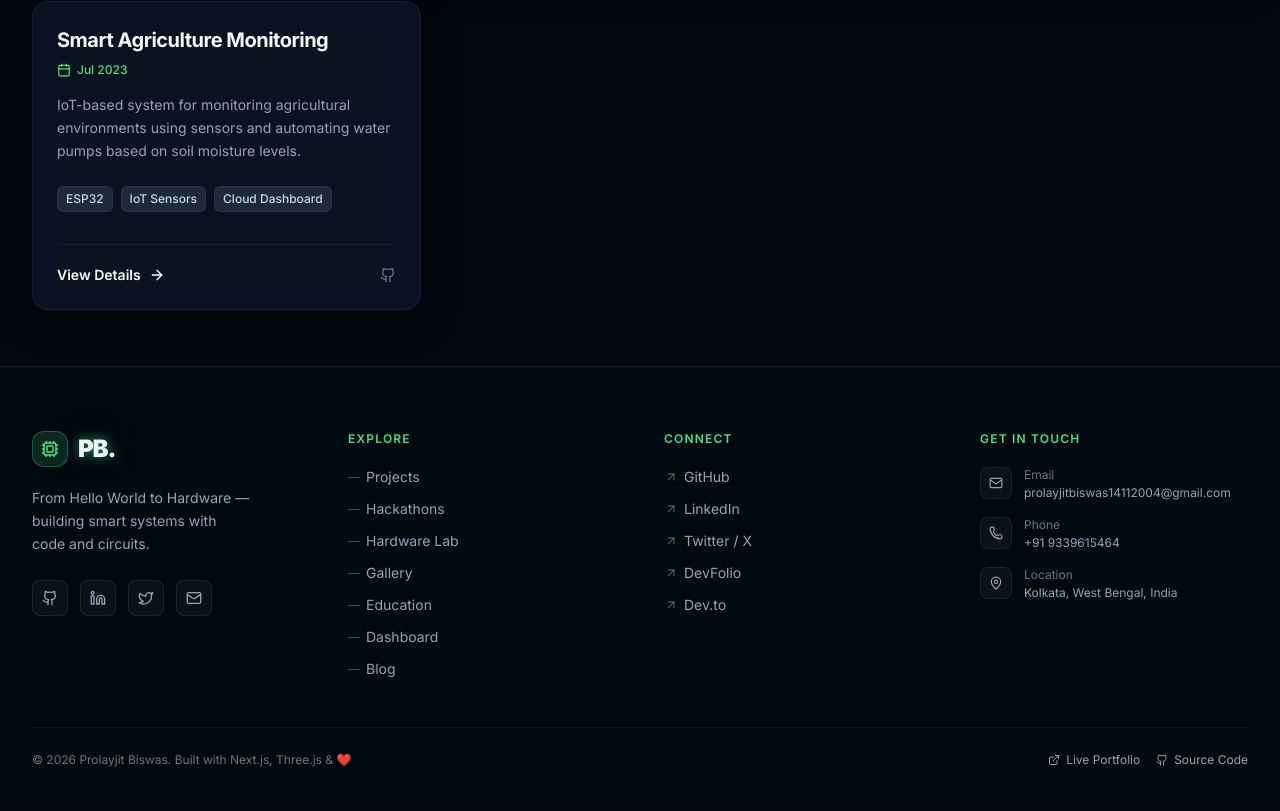
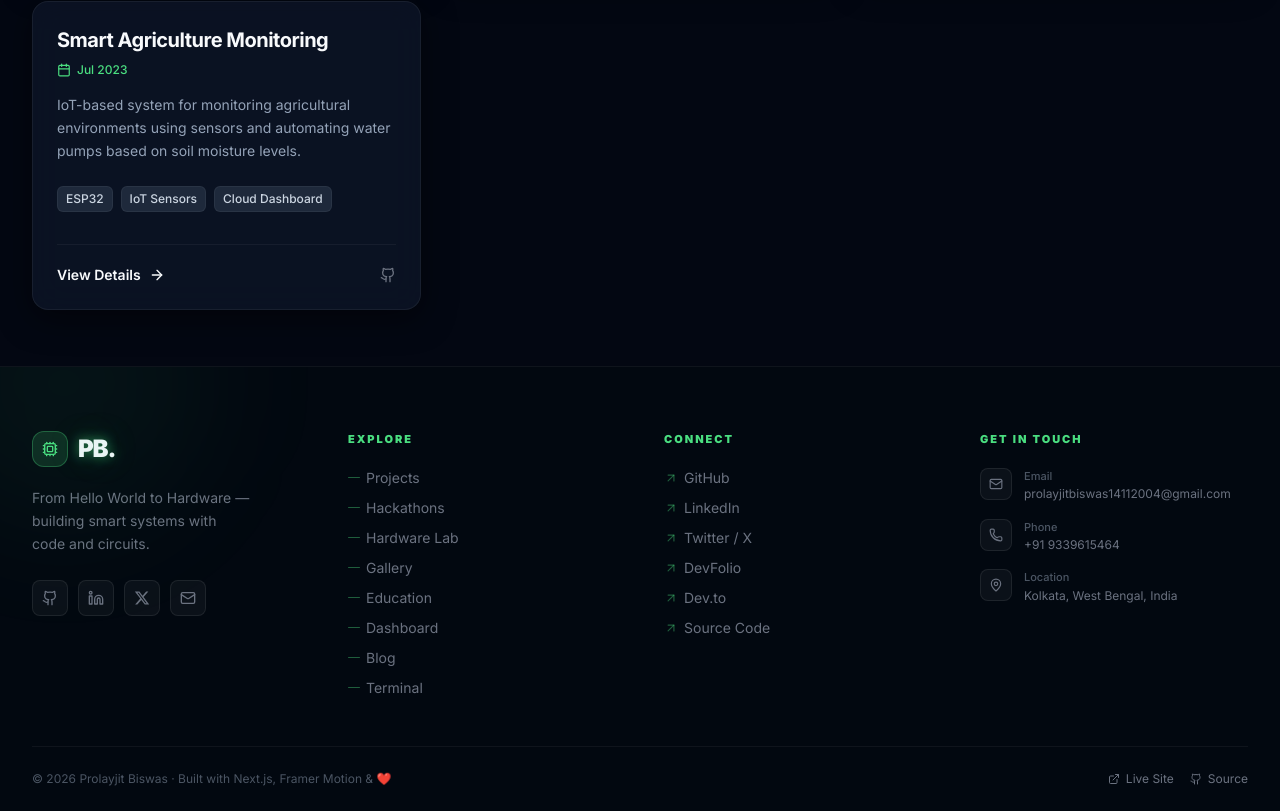
Before and after one commit to Prolayjit-B14/prolayjit-biswas, a Next.js app: page /projects in a window 1280 px wide. Shown: the part 1733-2544 px from the top of the page. Built offline with nearby package versions, Linux system fonts and the light colour scheme.

Commit message:
feat: all pages PageHero, footer FaXTwitter branding, dashboard/hardware/terminal pages, skills 5-row marquee

```diff
--- a/src/app/dashboard/page.tsx
+++ b/src/app/dashboard/page.tsx
@@ -1,8 +1,9 @@
 import { Container } from "@/components/layout/Container";
+import { PageHero } from "@/components/layout/PageHero";
 import { GithubStats } from "@/components/dashboard/GithubStats";
 import { RepoCards } from "@/components/dashboard/RepoCards";
 import { getGithubData } from "@/lib/github";
-import { Github, LayoutDashboard, ExternalLink } from "lucide-react";
+import { Github, ExternalLink } from "lucide-react";
 
 export const metadata = {
     title: "Dashboard | Prolayjit Biswas",
@@ -16,47 +17,34 @@ export default async function DashboardPage() {
 
     return (
         <div className="min-h-screen bg-[#030712]">
-            {/* Page Header */}
-            <div className="border-b border-white/5 bg-[#030712]/80 backdrop-blur-lg">
-                <Container>
-                    <div className="flex flex-col gap-2 py-16 pt-28">
-                        <div className="inline-flex items-center gap-2 rounded-full border border-primary/30 bg-primary/10 px-4 py-1.5 text-xs font-semibold text-primary w-fit tracking-widest uppercase mb-4">
-                            <span className="relative flex h-2 w-2">
-                                <span className="animate-ping absolute inline-flex h-full w-full rounded-full bg-primary opacity-75" />
-                                <span className="relative inline-flex h-2 w-2 rounded-full bg-primary" />
-                            </span>
-                            Live Sync · GitHub API
-                        </div>
-                        <h1 className="flex items-center gap-4 text-4xl md:text-6xl font-black tracking-tight text-glow">
-                            <LayoutDashboard className="h-9 w-9 text-primary" />
-                            Developer Dashboard
-                        </h1>
-                        <p className="text-lg text-[#6b7280] max-w-xl mt-2">
-                            Real-time analytics and repository activity fetched directly from GitHub.
-                        </p>
+            <PageHero
+                badge="Live Sync · GitHub API"
+                badgeIconName="LayoutDashboard"
+                title="Developer Dashboard"
+                description="Real-time analytics and repository activity — fetched live from the GitHub API with ISR revalidation every hour."
+                accentColor="primary"
+            >
                 {user && (
                     <a
                         href={user.html_url}
-                                target="_blank"
-                                rel="noreferrer"
-                                className="inline-flex items-center gap-2 text-sm text-primary hover:underline mt-2 w-fit"
+                        target="_blank" rel="noreferrer"
+                        className="inline-flex items-center gap-2 text-sm text-primary hover:text-green-400 transition-colors font-medium"
                     >
                         <Github className="h-4 w-4" />
                         @{user.login}
                         <ExternalLink className="h-3 w-3" />
                     </a>
                 )}
-                    </div>
-                </Container>
-            </div>
+            </PageHero>
 
-            {/* Stats Section */}
             <Container>
-                <div className="py-16 space-y-16">
+                <div className="py-14 space-y-16">
                     <section>
                         <div className="flex items-center gap-3 mb-8">
-                            <Github className="h-6 w-6 text-[#f8fafc]" />
-                            <h2 className="text-2xl font-bold text-[#f8fafc]">GitHub Analytics</h2>
+                            <div className="h-0.5 w-8 bg-gradient-to-r from-primary to-transparent rounded-full" />
+                            <h2 className="text-xl font-bold text-[#f8fafc] flex items-center gap-2">
+                                <Github className="h-5 w-5 text-[#f8fafc]" /> GitHub Analytics
+                            </h2>
                         </div>
                         <GithubStats user={user} />
                     </section>
--- a/src/app/terminal/page.tsx
+++ b/src/app/terminal/page.tsx
@@ -1,6 +1,6 @@
 import { Container } from "@/components/layout/Container";
+import { PageHero } from "@/components/layout/PageHero";
 import { Terminal } from "@/components/terminal/Terminal";
-import { Terminal as TermIcon } from "lucide-react";
 
 export const metadata = {
     title: "Terminal | Prolayjit Biswas",
@@ -9,19 +9,19 @@ export const metadata = {
 
 export default function TerminalPage() {
     return (
-        <div className="relative py-24 bg-background min-h-screen flex items-center justify-center">
+        <div className="relative bg-[#030712] min-h-screen">
+            <PageHero
+                badge="CLI · Interactive Shell"
+                badgeIconName="TerminalIcon"
+                title="System Terminal"
+                description='Type commands to explore my portfolio environment. Try "help" to see what&#39;s available — projects, skills, contact, and more.'
+                accentColor="primary"
+                align="center"
+            />
             <Container>
-                <div className="mb-12 text-center">
-                    <h1 className="flex items-center justify-center gap-4 text-4xl md:text-5xl font-black tracking-tight mb-4 text-glow mx-auto">
-                        <TermIcon className="h-8 w-8 text-primary" />
-                        System Terminal
-                    </h1>
-                    <p className="text-muted-foreground">
-                        Execute commands to explore my digital portfolio environment.
-                    </p>
+                <div className="py-10 max-w-4xl mx-auto">
+                    <Terminal />
                 </div>
-
-                <Terminal />
             </Container>
         </div>
     );
--- a/src/components/layout/Footer.tsx
+++ b/src/components/layout/Footer.tsx
@@ -3,66 +3,69 @@
 import Link from "next/link";
 import { Container } from "./Container";
 import {
-    Github, Linkedin, Twitter, Mail, MapPin,
-    Phone, ExternalLink, Cpu, ArrowUpRight,
+    Github, Linkedin, Mail, MapPin, Phone, ExternalLink, Cpu, ArrowUpRight,
 } from "lucide-react";
+import { FaXTwitter } from "react-icons/fa6";
 
 const LINKS = {
     explore: [
-        { href: "/projects", label: "Projects" },
+        { href: "/projects",   label: "Projects" },
         { href: "/hackathons", label: "Hackathons" },
-        { href: "/hardware", label: "Hardware Lab" },
-        { href: "/gallery", label: "Gallery" },
-        { href: "/education", label: "Education" },
-        { href: "/dashboard", label: "Dashboard" },
-        { href: "/blog", label: "Blog" },
+        { href: "/hardware",   label: "Hardware Lab" },
+        { href: "/gallery",    label: "Gallery" },
+        { href: "/education",  label: "Education" },
+        { href: "/dashboard",  label: "Dashboard" },
+        { href: "/blog",       label: "Blog" },
+        { href: "/terminal",   label: "Terminal" },
     ],
     connect: [
-        { href: "https://github.com/Prolayjit-B14", label: "GitHub", external: true },
-        { href: "https://www.linkedin.com/in/prolayjit-biswas", label: "LinkedIn", external: true },
-        { href: "https://x.com/pro_lay04", label: "Twitter / X", external: true },
-        { href: "https://devfolio.co/@pro_lay04", label: "DevFolio", external: true },
-        { href: "https://dev.to/pro_lay04", label: "Dev.to", external: true },
+        { href: "https://github.com/Prolayjit-B14",               label: "GitHub" },
+        { href: "https://www.linkedin.com/in/prolayjit-biswas",   label: "LinkedIn" },
+        { href: "https://x.com/pro_lay04",                        label: "Twitter / X" },
+        { href: "https://devfolio.co/@pro_lay04",                 label: "DevFolio" },
+        { href: "https://dev.to/pro_lay04",                       label: "Dev.to" },
+        { href: "https://github.com/Prolayjit-B14/prolayjit-biswas", label: "Source Code" },
     ],
 };
 
-const SOCIALS = [
-    { href: "https://github.com/Prolayjit-B14", icon: Github, label: "GitHub" },
-    { href: "https://www.linkedin.com/in/prolayjit-biswas", icon: Linkedin, label: "LinkedIn" },
-    { href: "https://x.com/pro_lay04", icon: Twitter, label: "Twitter" },
-    { href: "mailto:prolayjitbiswas14112004@gmail.com", icon: Mail, label: "Email" },
-];
-
 export function Footer() {
     return (
-        <footer className="border-t border-white/8 bg-[#020810] relative overflow-hidden">
-            {/* Subtle background grid */}
-            <div className="absolute inset-0 grid-pattern opacity-40 pointer-events-none" />
+        <footer className="relative border-t border-white/5 bg-[#020810] overflow-hidden">
+            {/* Glow orb behind brand */}
+            <div className="absolute -top-32 -left-20 w-72 h-72 rounded-full bg-primary/5 blur-3xl pointer-events-none" />
+            <div className="absolute inset-0 grid-pattern opacity-[0.06] pointer-events-none" />
 
             <Container>
-                {/* Main grid */}
                 <div className="grid grid-cols-1 gap-12 pt-16 pb-12 sm:grid-cols-2 lg:grid-cols-4">
+
                     {/* Brand */}
                     <div className="space-y-5">
                         <Link href="/" className="flex items-center gap-2.5 group w-fit">
                             <div className="h-9 w-9 rounded-xl bg-primary/15 border border-primary/30 flex items-center justify-center group-hover:bg-primary/25 transition-colors">
-                                <Cpu className="h-4.5 w-4.5 text-primary" />
+                                <Cpu className="h-4 w-4 text-primary" />
                             </div>
                             <span className="text-2xl font-black tracking-tighter text-glow">PB.</span>
                         </Link>
-                        <p className="text-sm text-[#94a3b8] leading-relaxed max-w-[220px]">
+
+                        <p className="text-sm text-[#6b7280] leading-relaxed max-w-[220px]">
                             From Hello World to Hardware — building smart systems with code and circuits.
                         </p>
-                        {/* Socials */}
-                        <div className="flex items-center gap-3 pt-1">
-                            {SOCIALS.map(({ href, icon: Icon, label }) => (
+
+                        {/* Social icons */}
+                        <div className="flex items-center gap-2.5 pt-1">
+                            {[
+                                { href: "https://github.com/Prolayjit-B14",             icon: Github,      label: "GitHub",   color: "hover:text-[#f0f6ff] hover:border-white/30 hover:bg-white/10" },
+                                { href: "https://www.linkedin.com/in/prolayjit-biswas", icon: Linkedin,    label: "LinkedIn", color: "hover:text-[#0077b5] hover:border-[#0077b5]/40 hover:bg-[#0077b5]/10" },
+                                { href: "https://x.com/pro_lay04",                      icon: FaXTwitter,  label: "X",        color: "hover:text-white hover:border-white/30 hover:bg-white/8" },
+                                { href: "mailto:prolayjitbiswas14112004@gmail.com",     icon: Mail,        label: "Email",    color: "hover:text-primary hover:border-primary/40 hover:bg-primary/10" },
+                            ].map(({ href, icon: Icon, label, color }) => (
                                 <a
                                     key={href}
                                     href={href}
                                     target={href.startsWith("mailto") ? undefined : "_blank"}
                                     rel="noreferrer"
                                     aria-label={label}
-                                    className="h-9 w-9 rounded-lg border border-white/8 bg-white/4 flex items-center justify-center text-[#94a3b8] hover:text-primary hover:border-primary/30 hover:bg-primary/10 transition-all duration-200"
+                                    className={`h-9 w-9 rounded-lg border border-white/8 bg-white/4 flex items-center justify-center text-[#6b7280] transition-all duration-200 ${color}`}
                                 >
                                     <Icon className="h-4 w-4" />
                                 </a>
@@ -72,15 +75,15 @@ export function Footer() {
 
                     {/* Explore */}
                     <div>
-                        <p className="text-xs font-semibold uppercase tracking-widest text-primary mb-5">Explore</p>
-                        <ul className="space-y-3">
+                        <p className="text-[11px] font-black uppercase tracking-[0.18em] text-primary mb-5">Explore</p>
+                        <ul className="space-y-2.5">
                             {LINKS.explore.map(({ href, label }) => (
                                 <li key={href}>
                                     <Link
                                         href={href}
-                                        className="text-sm text-[#94a3b8] hover:text-[#f1f5f9] transition-colors flex items-center gap-1.5 group"
+                                        className="text-sm text-[#6b7280] hover:text-[#f1f5f9] transition-colors flex items-center gap-1.5 group"
                                     >
-                                        <span className="h-px w-3 bg-primary/40 group-hover:w-5 transition-all duration-200" />
+                                        <span className="h-px w-3 bg-primary/40 group-hover:w-5 transition-all duration-200 rounded-full flex-shrink-0" />
                                         {label}
                                     </Link>
                                 </li>
@@ -90,17 +93,16 @@ export function Footer() {
 
                     {/* Connect */}
                     <div>
-                        <p className="text-xs font-semibold uppercase tracking-widest text-primary mb-5">Connect</p>
-                        <ul className="space-y-3">
+                        <p className="text-[11px] font-black uppercase tracking-[0.18em] text-primary mb-5">Connect</p>
+                        <ul className="space-y-2.5">
                             {LINKS.connect.map(({ href, label }) => (
                                 <li key={href}>
                                     <a
                                         href={href}
-                                        target="_blank"
-                                        rel="noreferrer"
-                                        className="text-sm text-[#94a3b8] hover:text-[#f1f5f9] transition-colors flex items-center gap-1.5 group"
+                                        target="_blank" rel="noreferrer"
+                                        className="text-sm text-[#6b7280] hover:text-[#f1f5f9] transition-colors flex items-center gap-1.5 group"
                                     >
-                                        <ArrowUpRight className="h-3.5 w-3.5 text-primary/50 group-hover:text-primary transition-colors" />
+                                        <ArrowUpRight className="h-3.5 w-3.5 text-primary/40 group-hover:text-primary transition-colors flex-shrink-0" />
                                         {label}
                                     </a>
                                 </li>
@@ -108,20 +110,20 @@ export function Footer() {
                         </ul>
                     </div>
 
-                    {/* Contact info */}
+                    {/* Contact */}
                     <div>
-                        <p className="text-xs font-semibold uppercase tracking-widest text-primary mb-5">Get In Touch</p>
+                        <p className="text-[11px] font-black uppercase tracking-[0.18em] text-primary mb-5">Get In Touch</p>
                         <div className="space-y-4">
                             <a
                                 href="mailto:prolayjitbiswas14112004@gmail.com"
                                 className="flex items-start gap-3 group"
                             >
                                 <div className="h-8 w-8 rounded-lg border border-white/8 bg-white/4 flex items-center justify-center flex-shrink-0 group-hover:border-primary/30 group-hover:bg-primary/10 transition-all">
-                                    <Mail className="h-3.5 w-3.5 text-[#94a3b8] group-hover:text-primary transition-colors" />
+                                    <Mail className="h-3.5 w-3.5 text-[#6b7280] group-hover:text-primary transition-colors" />
                                 </div>
                                 <div>
-                                    <p className="text-xs text-[#6b7280] mb-0.5">Email</p>
-                                    <p className="text-xs text-[#94a3b8] group-hover:text-primary transition-colors break-all">
+                                    <p className="text-[11px] text-[#4b5563] mb-0.5 font-medium">Email</p>
+                                    <p className="text-xs text-[#6b7280] group-hover:text-primary transition-colors break-all leading-snug">
                                         prolayjitbiswas14112004@gmail.com
                                     </p>
                                 </div>
@@ -129,21 +131,21 @@ export function Footer() {
 
                             <div className="flex items-start gap-3">
                                 <div className="h-8 w-8 rounded-lg border border-white/8 bg-white/4 flex items-center justify-center flex-shrink-0">
-                                    <Phone className="h-3.5 w-3.5 text-[#94a3b8]" />
+                                    <Phone className="h-3.5 w-3.5 text-[#6b7280]" />
                                 </div>
                                 <div>
-                                    <p className="text-xs text-[#6b7280] mb-0.5">Phone</p>
-                                    <p className="text-xs text-[#94a3b8]">+91 9339615464</p>
+                                    <p className="text-[11px] text-[#4b5563] mb-0.5 font-medium">Phone</p>
+                                    <p className="text-xs text-[#6b7280]">+91 9339615464</p>
                                 </div>
                             </div>
 
                             <div className="flex items-start gap-3">
                                 <div className="h-8 w-8 rounded-lg border border-white/8 bg-white/4 flex items-center justify-center flex-shrink-0">
-                                    <MapPin className="h-3.5 w-3.5 text-[#94a3b8]" />
+                                    <MapPin className="h-3.5 w-3.5 text-[#6b7280]" />
                                 </div>
                                 <div>
-                                    <p className="text-xs text-[#6b7280] mb-0.5">Location</p>
-                                    <p className="text-xs text-[#94a3b8]">Kolkata, West Bengal, India</p>
+                                    <p className="text-[11px] text-[#4b5563] mb-0.5 font-medium">Location</p>
+                                    <p className="text-xs text-[#6b7280]">Kolkata, West Bengal, India</p>
                                 </div>
                             </div>
                         </div>
@@ -152,27 +154,23 @@ export function Footer() {
 
                 {/* Bottom bar */}
                 <div className="border-t border-white/5 py-6 flex flex-col sm:flex-row items-center justify-between gap-4">
-                    <p className="text-xs text-[#6b7280] text-center sm:text-left">
-                        © {new Date().getFullYear()} Prolayjit Biswas. Built with Next.js, Three.js & ❤️
+                    <p className="text-xs text-[#4b5563] text-center sm:text-left">
+                        © {new Date().getFullYear()} Prolayjit Biswas · Built with Next.js, Framer Motion & ❤️
                     </p>
                     <div className="flex items-center gap-4">
                         <a
                             href="https://prolayjit-biswas.vercel.app"
-                            target="_blank"
-                            rel="noreferrer"
-                            className="flex items-center gap-1.5 text-xs text-[#94a3b8] hover:text-primary transition-colors"
+                            target="_blank" rel="noreferrer"
+                            className="flex items-center gap-1.5 text-xs text-[#6b7280] hover:text-primary transition-colors"
                         >
-                            <ExternalLink className="h-3 w-3" />
-                            Live Portfolio
+                            <ExternalLink className="h-3 w-3" /> Live Site
                         </a>
                         <a
-                            href="https://github.com/Prolayjit-B14"
-                            target="_blank"
-                            rel="noreferrer"
-                            className="flex items-center gap-1.5 text-xs text-[#94a3b8] hover:text-primary transition-colors"
+                            href="https://github.com/Prolayjit-B14/prolayjit-biswas"
+                            target="_blank" rel="noreferrer"
+                            className="flex items-center gap-1.5 text-xs text-[#6b7280] hover:text-primary transition-colors"
                         >
-                            <Github className="h-3 w-3" />
-                            Source Code
+                            <Github className="h-3 w-3" /> Source
                         </a>
                     </div>
                 </div>
--- a/src/components/layout/PageHero.tsx
+++ b/src/components/layout/PageHero.tsx
@@ -8,14 +8,14 @@ import { Container } from "./Container";
 // Named badge icons used via a string lookup — avoids passing functions across server/client boundary
 import {
     Blocks, FileText, Image as ImageIcon, Trophy, GraduationCap,
-    Cpu, LayoutDashboard, Terminal as TerminalIcon, Code2, Newspaper,
+    Cpu, LayoutDashboard, Terminal as TerminalIconComp, Code2, Newspaper,
     type LucideIcon
 } from "lucide-react";
 
 // icon name → component lookup (all static)
 const ICONS: Record<string, LucideIcon> = {
     Blocks, FileText, ImageIcon, Trophy, GraduationCap,
-    Cpu, LayoutDashboard, TerminalIcon, Code2, Newspaper,
+    Cpu, LayoutDashboard, TerminalIcon: TerminalIconComp, Code2, Newspaper,
 };
 
 interface PageHeroProps {
```
Also changed, not shown: src/app/hardware/page.tsx (+20 -31 lines). Lines whose indentation alone changed are shown as unchanged.
